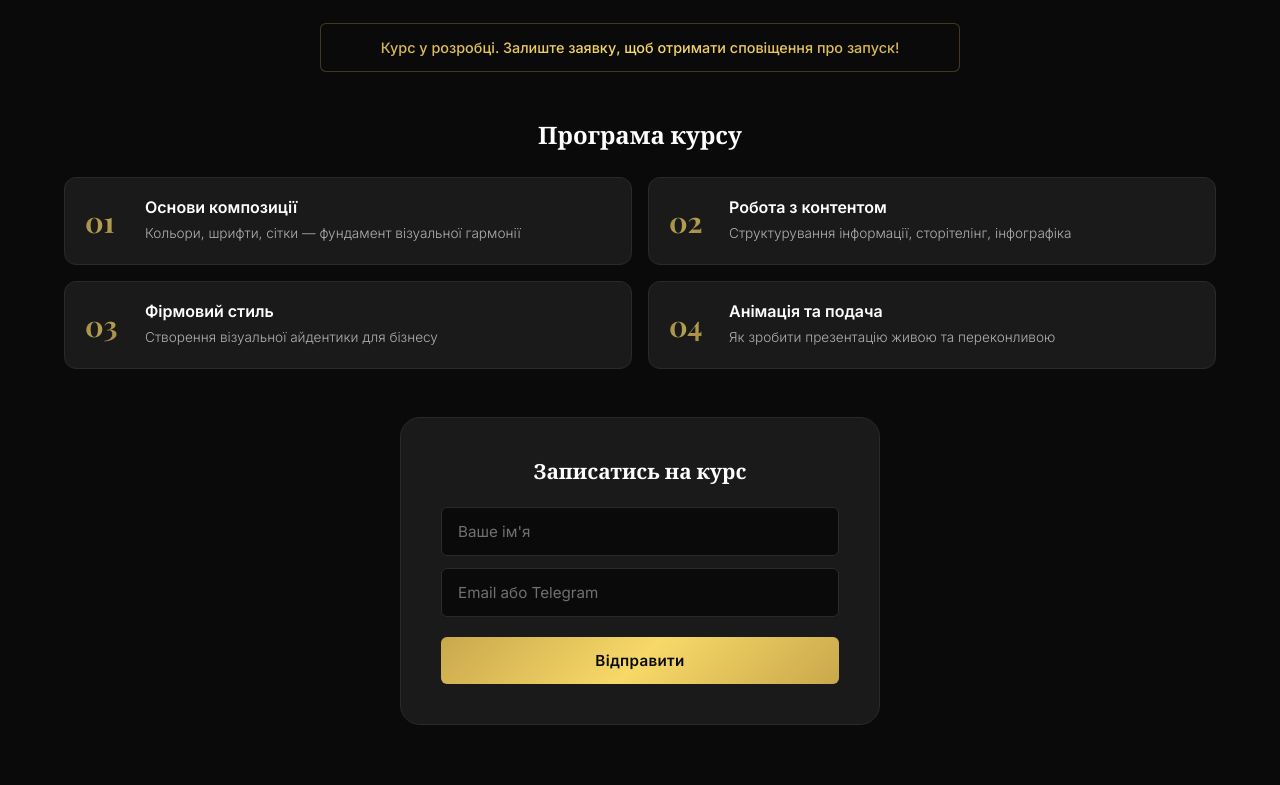
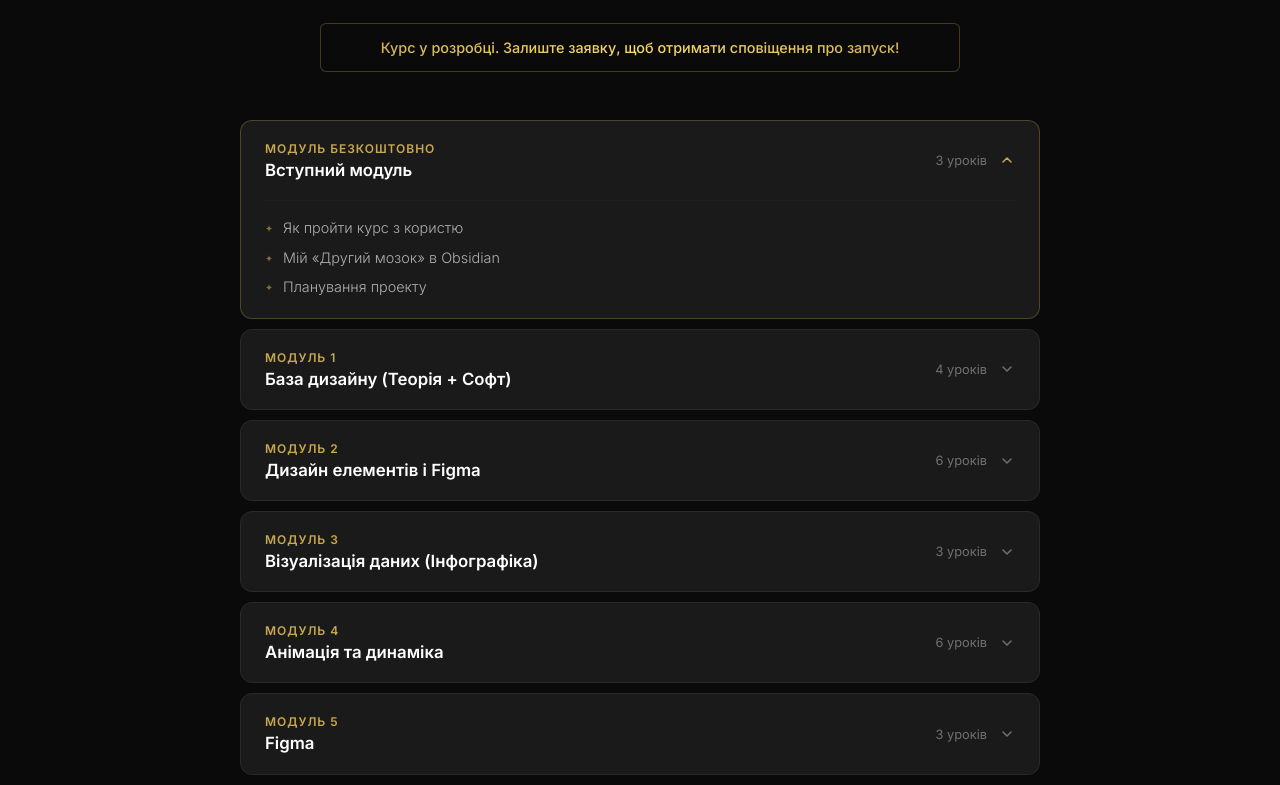
Before and after one commit to MaryBelch/noble-flair-design-site, a React (Vite) app: page / in a window 1280 px wide. Shown: the part 1948-2733 px from the top of the page. Built offline with nearby package versions, Linux system fonts and the light colour scheme; a web font is replaced by a local one.

Commit message:
📚 Додано повну структуру курса (9 модулів), оновлено кнопки Hero з анімацією заповнення, налаштовано base для репозиторію noble-flair-design-site

```diff
--- a/index.html
+++ b/index.html
@@ -2,14 +2,13 @@
 <html lang="uk">
   <head>
     <meta charset="UTF-8" />
-    <link rel="icon" type="image/svg+xml" href="/favicon.svg" />
+    <link rel="icon" type="image/svg+xml" href="/noble-flair-design-site/favicon.svg" />
     <meta name="viewport" content="width=device-width, initial-scale=1.0" />
     <meta name="description" content="Noble Flair Design — дизайн-студія. Дизайн презентацій, поліграфія, навчання та ексклюзивні прикраси." />
     <meta name="keywords" content="дизайн презентацій, поліграфія, візитки, банери, прикраси, епоксидна смола, курс презентацій" />
     <meta property="og:title" content="Noble Flair Design" />
     <meta property="og:description" content="Дизайн-студія преміального рівня. Дизайн презентацій, поліграфія, навчання та прикраси." />
     <meta property="og:type" content="website" />
-    <meta property="og:url" content="https://noble-flair-design.github.io" />
     <meta name="theme-color" content="#0a0a0a" />
     <title>Noble Flair Design — Дизайн-студія</title>
   </head>
--- a/src/components/Course/Course.css
+++ b/src/components/Course/Course.css
@@ -31,62 +31,130 @@
   background: rgba(201, 168, 76, 0.05);
 }
 
-/* Modules */
-.course__modules-title {
-  font-family: var(--font-primary);
-  font-size: 1.5rem;
-  color: var(--color-text-primary);
-  margin-bottom: 28px;
-  text-align: center;
+/* Modules accordion */
+.course__modules-list {
+  display: flex;
+  flex-direction: column;
+  gap: 10px;
+  max-width: 800px;
+  margin: 0 auto;
+  width: 100%;
 }
 
-.course__modules-grid {
-  display: grid;
-  grid-template-columns: repeat(2, 1fr);
+.course__module {
+  background: var(--color-bg-card);
+  border: 1px solid var(--color-border);
+  border-radius: var(--radius-md);
+  overflow: hidden;
+  transition: border-color var(--transition-base);
+}
+
+.course__module--open {
+  border-color: rgba(201, 168, 76, 0.3);
+}
+
+.course__module-header {
+  display: flex;
+  align-items: center;
+  justify-content: space-between;
+  width: 100%;
+  padding: 20px 24px;
+  cursor: pointer;
+  text-align: left;
+  transition: background var(--transition-fast);
   gap: 16px;
 }
 
-.course__module {
-  display: flex;
-  align-items: flex-start;
-  gap: 16px;
-  padding: 20px;
-  background: var(--color-bg-card);
-  border: 1px solid var(--color-border);
-  border-radius: var(--radius-md);
-  transition: all var(--transition-base);
-}
-
-.course__module:hover {
-  border-color: var(--gold-main);
+.course__module-header:hover {
   background: var(--color-bg-hover);
 }
 
-.course__module-number {
-  font-family: var(--font-primary);
-  font-size: 1.8rem;
-  font-weight: 700;
-  background: var(--gold-gradient);
-  -webkit-background-clip: text;
-  -webkit-text-fill-color: transparent;
-  background-clip: text;
-  min-width: 44px;
-  opacity: 0.7;
+.course__module-header-left {
+  flex: 1;
+  min-width: 0;
 }
 
-.course__module-content h4 {
+.course__module-number {
+  font-size: 0.75rem;
+  font-weight: 600;
+  text-transform: uppercase;
+  letter-spacing: 0.08em;
+  color: var(--gold-main);
+  display: block;
+  margin-bottom: 4px;
+}
+
+.course__module-title {
   font-family: var(--font-secondary);
-  font-size: 1rem;
+  font-size: 1.05rem;
   font-weight: 600;
   color: var(--color-text-primary);
-  margin-bottom: 6px;
 }
 
-.course__module-content p {
-  font-size: 0.85rem;
+.course__module-meta {
+  display: flex;
+  align-items: center;
+  gap: 12px;
+  flex-shrink: 0;
+}
+
+.course__module-count {
+  font-size: 0.8rem;
+  color: var(--color-text-muted);
+  white-space: nowrap;
+}
+
+.course__module-arrow {
+  display: flex;
+  align-items: center;
+  color: var(--color-text-muted);
+  transition: transform var(--transition-base);
+}
+
+.course__module-arrow--open {
+  transform: rotate(180deg);
+  color: var(--gold-main);
+}
+
+/* Lessons (collapsible) */
+.course__module-body {
+  max-height: 0;
+  overflow: hidden;
+  transition: max-height 0.35s ease, padding 0.35s ease;
+}
+
+.course__module--open .course__module-body {
+  max-height: 600px;
+}
+
+.course__module--open .course__module-body {
+  padding: 0 24px 20px;
+}
+
+.course__module-lessons {
+  display: flex;
+  flex-direction: column;
+  gap: 8px;
+  border-top: 1px solid var(--color-divider);
+  padding-top: 16px;
+}
+
+.course__module-lesson {
+  display: flex;
+  align-items: flex-start;
+  gap: 10px;
+  font-size: 0.9rem;
   color: var(--color-text-secondary);
   font-weight: 300;
   line-height: 1.5;
+}
+
+.course__lesson-bullet {
+  color: var(--gold-main);
+  font-size: 0.6rem;
+  margin-top: 5px;
+  flex-shrink: 0;
+  opacity: 0.6;
 }
 
 /* Form */
@@ -148,8 +216,16 @@
 }
 
 @media (max-width: 768px) {
-  .course__modules-grid {
-    grid-template-columns: 1fr;
+  .course__module-header {
+    padding: 16px 18px;
+  }
+
+  .course__module-title {
+    font-size: 0.95rem;
+  }
+
+  .course__module--open .course__module-body {
+    padding: 0 18px 16px;
   }
 
   .course__form-card {
--- a/src/components/Course/Course.jsx
+++ b/src/components/Course/Course.jsx
@@ -2,14 +2,45 @@ import { useEffect, useRef, useState } from 'react';
 import { useTranslation } from '../../context/I18nContext';
 import SectionTitle from '../UI/SectionTitle';
 import Button from '../UI/Button';
+import courseData from '../../data/course.json';
 import './Course.css';
 
-const MODULE_COUNT = 4;
+function ModuleCard({ mod, index, isOpen, onToggle }) {
+  return (
+    <div className={`course__module ${isOpen ? 'course__module--open' : ''}`}>
+      <button className="course__module-header" onClick={() => onToggle(index)}>
+        <div className="course__module-header-left">
+          <span className="course__module-number">Модуль {mod.id || 'Безкоштовно'}</span>
+          <h4 className="course__module-title">{mod.title}</h4>
+        </div>
+        <div className="course__module-meta">
+          <span className="course__module-count">{mod.lessons.length} урок{mod.lessons.length > 1 ? 'ів' : ''}</span>
+          <span className={`course__module-arrow ${isOpen ? 'course__module-arrow--open' : ''}`}>
+            <svg width="16" height="16" viewBox="0 0 16 16" fill="none">
+              <path d="M4 6L8 10L12 6" stroke="currentColor" strokeWidth="1.5" strokeLinecap="round" strokeLinejoin="round"/>
+            </svg>
+          </span>
+        </div>
+      </button>
+      <div className="course__module-body">
+        <ul className="course__module-lessons">
+          {mod.lessons.map((lesson, i) => (
+            <li key={i} className="course__module-lesson">
+              <span className="course__lesson-bullet">✦</span>
+              <span>{lesson}</span>
+            </li>
+          ))}
+        </ul>
+      </div>
+    </div>
+  );
+}
 
 export default function Course() {
   const { t } = useTranslation();
   const ref = useRef(null);
   const [submitted, setSubmitted] = useState(false);
+  const [openModule, setOpenModule] = useState(null);
 
   useEffect(() => {
     const el = ref.current;
@@ -21,14 +52,12 @@ export default function Course() {
           el.querySelectorAll('.fade-in').forEach((child) => child.classList.add('visible'));
         }
       },
-      { threshold: 0.15 }
+      { threshold: 0.1 }
     );
 
     observer.observe(el);
     return () => observer.disconnect();
   }, []);
-
-  const modules = Array.from({ length: MODULE_COUNT }, (_, i) => i + 1);
 
   const handleSubmit = (e) => {
     e.preventDefault();
@@ -40,12 +69,20 @@ export default function Course() {
 
     const text = encodeURIComponent(`🙋 Заявка на курс «Мистецтво презентацій»\nІм'я: ${name}\nКонтакт: ${email}`);
     setSubmitted(true);
-
-    // Open Telegram with pre-filled message
     window.open(`https://t.me/noble_flair_design_bot?start=course_${name}`, '_blank');
-
     setTimeout(() => setSubmitted(false), 5000);
   };
+
+  const toggleModule = (index) => {
+    setOpenModule(openModule === index ? null : index);
+  };
+
+  // Open first module by default
+  useEffect(() => {
+    if (courseData.length > 0 && openModule === null) {
+      setOpenModule(0);
+    }
+  }, []);
 
   return (
     <section id="course" className="section course" ref={ref}>
@@ -59,16 +96,15 @@ export default function Course() {
           </div>
 
           <div className="course__modules fade-in">
-            <h3 className="course__modules-title">{t('course.program_title')}</h3>
-            <div className="course__modules-grid">
-              {modules.map((m) => (
-                <div key={m} className="course__module">
-                  <div className="course__module-number">0{m}</div>
-                  <div className="course__module-content">
-                    <h4>{t(`course.module${m}_title`)}</h4>
-                    <p>{t(`course.module${m}_desc`)}</p>
-                  </div>
-                </div>
+            <div className="course__modules-list">
+              {courseData.map((mod, i) => (
+                <ModuleCard
+                  key={mod.id}
+                  mod={mod}
+                  index={i}
+                  isOpen={openModule === i}
+                  onToggle={toggleModule}
+                />
               ))}
             </div>
           </div>
@@ -94,7 +130,7 @@ export default function Course() {
                     className="course__form-input"
                     required
                   />
-                  <Button variant="primary" type="submit" className="course__form-btn">
+                  <Button variant="outline-animated" type="submit" className="course__form-btn">
                     {t('course.submit')}
                   </Button>
                 </form>
--- a/src/components/Hero/Hero.jsx
+++ b/src/components/Hero/Hero.jsx
@@ -37,10 +37,10 @@ export default function Hero() {
         </h1>
         <p className="hero__description hero__animate">{t('hero.description')}</p>
         <div className="hero__actions hero__animate">
-          <Button variant="primary" href="#course">
+          <Button variant="outline-animated" href="#course">
             {t('hero.cta_course')}
           </Button>
-          <Button variant="outline" href="#portfolio">
+          <Button variant="outline-animated" href="#portfolio">
             {t('hero.cta_portfolio')}
           </Button>
         </div>
--- a/src/components/UI/Button.css
+++ b/src/components/UI/Button.css
@@ -37,6 +37,38 @@
   transform: translateY(-2px);
 }
 
+/* Outline with animated fill on hover */
+.btn--outline-animated {
+  position: relative;
+  overflow: hidden;
+  background: transparent;
+  color: var(--gold-main);
+  border: 1.5px solid var(--gold-main);
+  z-index: 1;
+  isolation: isolate;
+}
+
+.btn--outline-animated::before {
+  content: '';
+  position: absolute;
+  inset: 0;
+  background: var(--gold-gradient);
+  z-index: -1;
+  transform: translateX(-100%);
+  transition: transform 0.5s cubic-bezier(0.25, 0.46, 0.45, 0.94);
+}
+
+.btn--outline-animated:hover {
+  color: var(--color-bg);
+  border-color: transparent;
+  transform: translateY(-2px);
+  box-shadow: var(--shadow-gold);
+}
+
+.btn--outline-animated:hover::before {
+  transform: translateX(0);
+}
+
 .btn--ghost {
   background: transparent;
   color: var(--color-text-secondary);
--- /dev/null
+++ b/src/data/course.json
@@ -0,0 +1,89 @@
+[
+  {
+    "id": 0,
+    "title": "Вступний модуль",
+    "lessons": [
+      "Як пройти курс з користю",
+      "Мій «Другий мозок» в Obsidian",
+      "Планування проекту"
+    ]
+  },
+  {
+    "id": 1,
+    "title": "База дизайну (Теорія + Софт)",
+    "lessons": [
+      "Візуальна мова. Композиція, типографіка та ієрархія",
+      "Інтерфейс PowerPoint / Google Slides. Робота з шаблонами",
+      "Ресурсна база",
+      "Насмотреність. Pinterest, Behance, Dribbble"
+    ]
+  },
+  {
+    "id": 2,
+    "title": "Дизайн елементів і Figma",
+    "lessons": [
+      "Титульний лист — обличчя проекту",
+      "Іконки",
+      "Слайд «Про себе» та «Команда»",
+      "Слайд «До/Після»",
+      "Ілюстрація",
+      "Мокапи"
+    ]
+  },
+  {
+    "id": 3,
+    "title": "Візуалізація даних (Інфографіка)",
+    "lessons": [
+      "Таймлайни та списки",
+      "Діаграми та графіки",
+      "Складні схеми (Діаграма Венна та ін.)"
+    ]
+  },
+  {
+    "id": 4,
+    "title": "Анімація та динаміка",
+    "lessons": [
+      "Базова анімація",
+      "Анімація",
+      "Магія Morph (Трансформація)",
+      "Інтерактив. Кнопки, гіперпосилання та навігація",
+      "Барчарт і графіки",
+      "Інфографіка"
+    ]
+  },
+  {
+    "id": 5,
+    "title": "Figma",
+    "lessons": [
+      "Інтерфейс",
+      "Плагіни",
+      "Перенос у PowerPoint"
+    ]
+  },
+  {
+    "id": 6,
+    "title": "Нейромережі: Революція в роботі",
+    "lessons": [
+      "Робота з текстом (ChatGPT/Gemini)",
+      "Генерація візуалу (Adobe Firefly / Midjourney)",
+      "Видалення фону та апскейл"
+    ]
+  },
+  {
+    "id": 7,
+    "title": "Нішеві стратегії (Спецблоки)",
+    "lessons": [
+      "Для вчителів: Гейміфікація. Квіз чи гра в слайдах",
+      "Для бізнесу і маркетологів: Пітч-дек",
+      "Виступ: Як пов'язати слайди зі своєю мовою"
+    ]
+  },
+  {
+    "id": 8,
+    "title": "Особистий бренд і Портфоліо",
+    "lessons": [
+      "Оформлення Instagram/LinkedIn",
+      "Пошук перших замовлень / Ріст в компанії"
+    ]
+  }
+]
--- a/src/data/translations/uk.json
+++ b/src/data/translations/uk.json
@@ -31,15 +31,6 @@
     "title": "Курс «Мистецтво презентацій»",
     "subtitle": "Перетворіть свої ідеї на візуальний шедевр",
     "description": "Навчіться створювати презентації, які запам'ятовуються. Від композиції до подачі — повний курс з дизайну презентацій для початківців та професіоналів.",
-    "program_title": "Програма курсу",
-    "module1_title": "Основи композиції",
-    "module1_desc": "Кольори, шрифти, сітки — фундамент візуальної гармонії",
-    "module2_title": "Робота з контентом",
-    "module2_desc": "Структурування інформації, сторітелінг, інфографіка",
-    "module3_title": "Фірмовий стиль",
-    "module3_desc": "Створення візуальної айдентики для бізнесу",
-    "module4_title": "Анімація та подача",
-    "module4_desc": "Як зробити презентацію живою та переконливою",
     "cta": "Записатись на курс",
     "status": "Курс у розробці. Залиште заявку, щоб отримати сповіщення про запуск!",
     "price": "Ціна уточнюється",
--- a/vite.config.js
+++ b/vite.config.js
@@ -4,5 +4,5 @@ import react from '@vitejs/plugin-react'
 // https://vite.dev/config/
 export default defineConfig({
   plugins: [react()],
-  base: '/noble-flair-design/',
+  base: '/noble-flair-design-site/',
 })
```
Also changed, not shown: src/data/translations/en.json (+0 -9 lines), src/data/translations/ru.json (+0 -9 lines).
